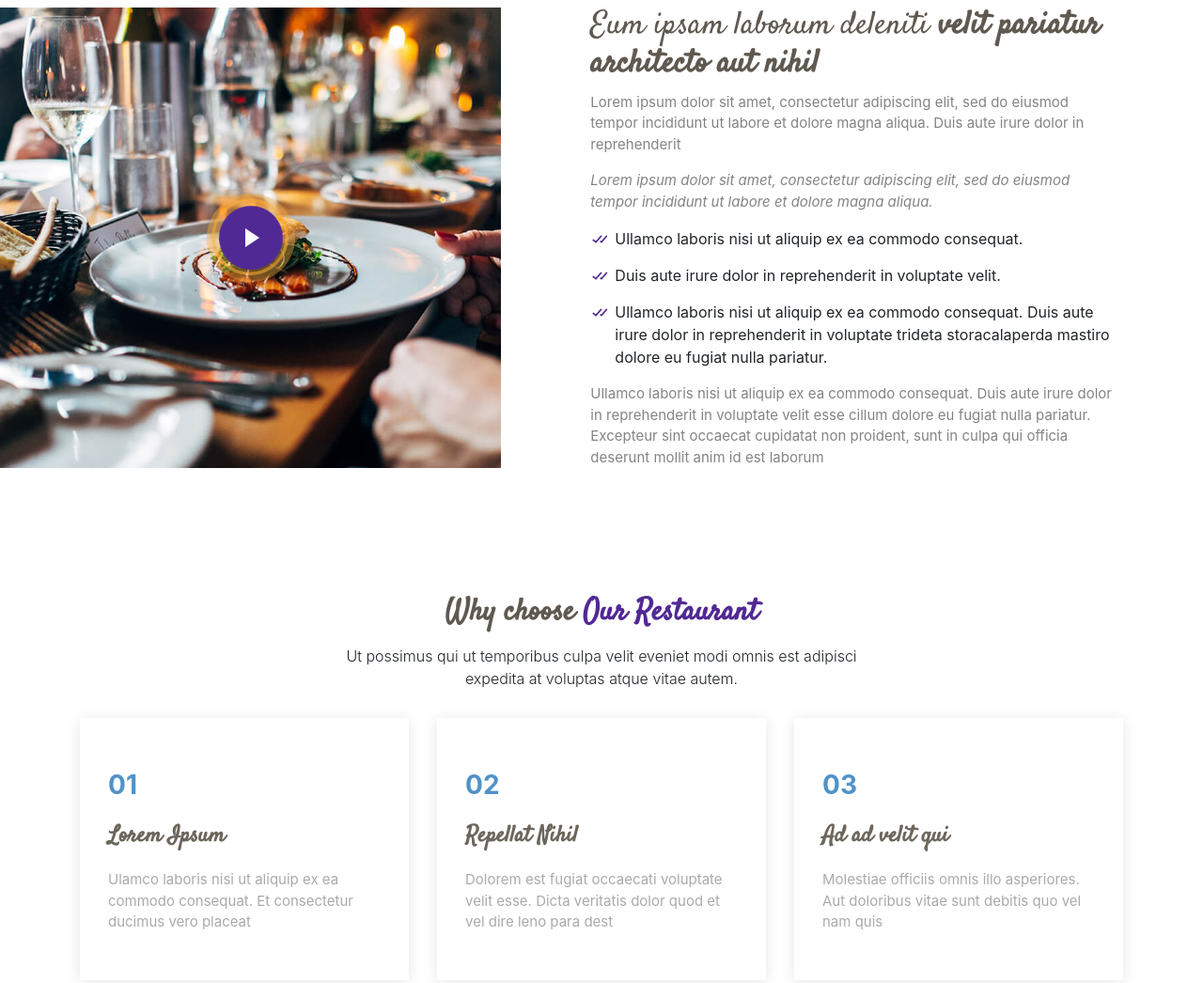
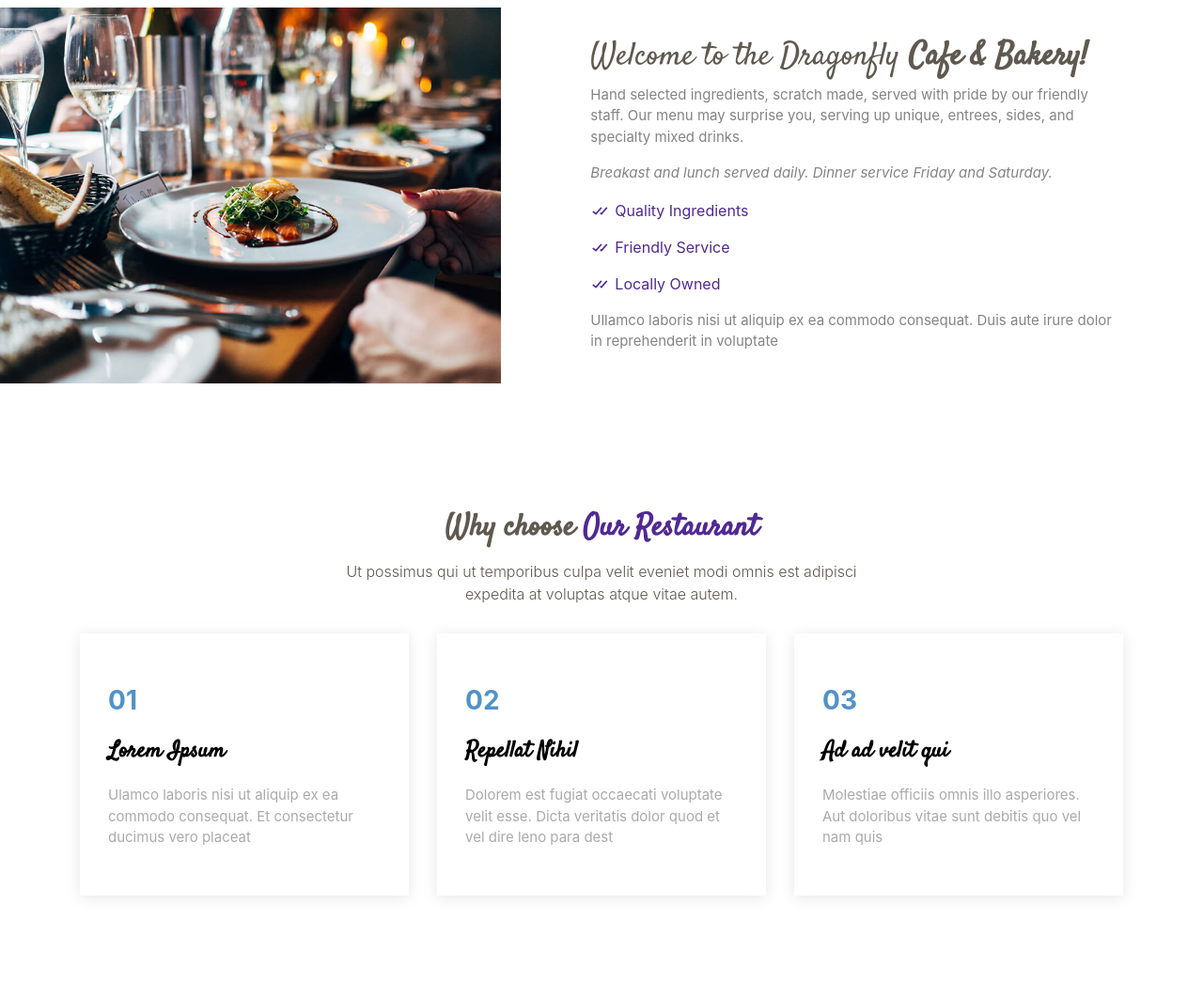
Before and after one commit to josiahspeed/Al-Forno-Ferruzza, a website with bundled scripts: page index.html in a window 1280 px wide. Shown: the part 852-1898 px from the top of the page at 94% size. Built offline with nearby package versions, Linux system fonts and the light colour scheme.

Commit message:
check in

```diff
--- a/assets/css/style.css
+++ b/assets/css/style.css
@@ -565,6 +565,7 @@ section {
 .section-title p {
   margin: 15px auto 0 auto;
   font-weight: 300;
+  color: #5f5950;
 }
 
 @media (min-width: 1024px) {
@@ -673,6 +674,7 @@ section {
 .about .content ul li {
   position: relative;
   padding-left: 26px;
+  color: #512994;
 }
 
 .about .content ul i {
@@ -827,7 +829,7 @@ section {
   font-weight: 600;
   padding: 0;
   margin: 20px 0;
-  color: #6c665c;
+  color: black;
 }
 
 .why-us .box p {
--- a/index.html
+++ b/index.html
@@ -100,29 +100,26 @@
         <div class="row">
 
           <div class="col-lg-5 align-items-stretch video-box" style='background-image: url("assets/img/about.jpg");'>
-            <a href="https://www.youtube.com/watch?v=jDDaplaOz7Q" class="venobox play-btn mb-4" data-vbtype="video" data-autoplay="true"></a>
+            <!--<a href="https://www.youtube.com/watch?v=jDDaplaOz7Q" class="venobox play-btn mb-4" data-vbtype="video" data-autoplay="true"></a>-->
           </div>
 
           <div class="col-lg-7 d-flex flex-column justify-content-center align-items-stretch">
 
             <div class="content">
-              <h3>Eum ipsam laborum deleniti <strong>velit pariatur architecto aut nihil</strong></h3>
+              <h3>Welcome to the Dragonfly <strong>Cafe & Bakery!</strong></h3>
               <p>
-                Lorem ipsum dolor sit amet, consectetur adipiscing elit, sed do eiusmod tempor incididunt ut labore et dolore magna aliqua. Duis aute irure dolor in reprehenderit
+                Hand selected ingredients, scratch made, served with pride by our friendly staff. Our menu may surprise you, serving up unique, entrees, sides, and specialty mixed drinks.
               </p>
               <p class="font-italic">
-                Lorem ipsum dolor sit amet, consectetur adipiscing elit, sed do eiusmod tempor incididunt ut labore et dolore
-                magna aliqua.
+                Breakast and lunch served daily. Dinner service Friday and  Saturday.
               </p>
               <ul>
-                <li><i class="bx bx-check-double"></i> Ullamco laboris nisi ut aliquip ex ea commodo consequat.</li>
-                <li><i class="bx bx-check-double"></i> Duis aute irure dolor in reprehenderit in voluptate velit.</li>
-                <li><i class="bx bx-check-double"></i> Ullamco laboris nisi ut aliquip ex ea commodo consequat. Duis aute irure dolor in reprehenderit in voluptate trideta storacalaperda mastiro dolore eu fugiat nulla pariatur.</li>
+                <li><i class="bx bx-check-double"></i> Quality Ingredients</li>
+                <li><i class="bx bx-check-double"></i> Friendly Service</li>
+                <li><i class="bx bx-check-double"></i> Locally Owned </li>
               </ul>
               <p>
                 Ullamco laboris nisi ut aliquip ex ea commodo consequat. Duis aute irure dolor in reprehenderit in voluptate
-                velit esse cillum dolore eu fugiat nulla pariatur. Excepteur sint occaecat cupidatat non proident, sunt in
-                culpa qui officia deserunt mollit anim id est laborum
               </p>
             </div>
 
@@ -483,8 +480,10 @@
     <div class="container">
       <h3>Dragonfly Cafe & Bakery</h3>
       <div class="social-links">
-        <a href="#" class="facebook"><i class="bx bxl-facebook"></i></a>
-        <a href="#" class="instagram"><i class="bx bxl-instagram"></i></a>
+        <a href="https://www.facebook.com/DragonflyCafeBakery/" class="facebook"><i class="bx bxl-facebook"></i></a>
+        <a href="https://www.instagram.com/dragonflycafemthood/" class="instagram"><i class="bx bxl-instagram"></i></a>
+        <a href="https://www.tripadvisor.com/Restaurant_Review-g52127-d7131585-Reviews-Dragonfly_Cafe_and_Bakery-Welches_Clackamas_County_Oregon.html" class="instagram"><i class="bx bx-check-double"></i></a>
+
       </div>
       <div class="copyright">
         &copy; Copyright <strong><span>Dragonfly Cafe & Bakery</span></strong>. All Rights Reserved
```
